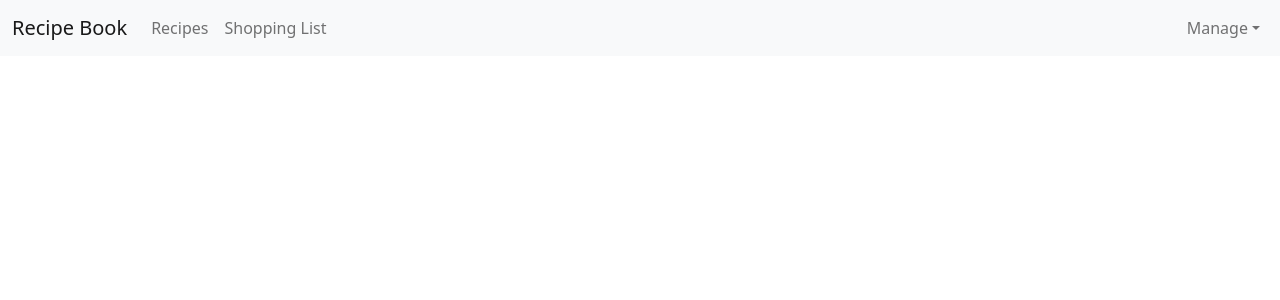
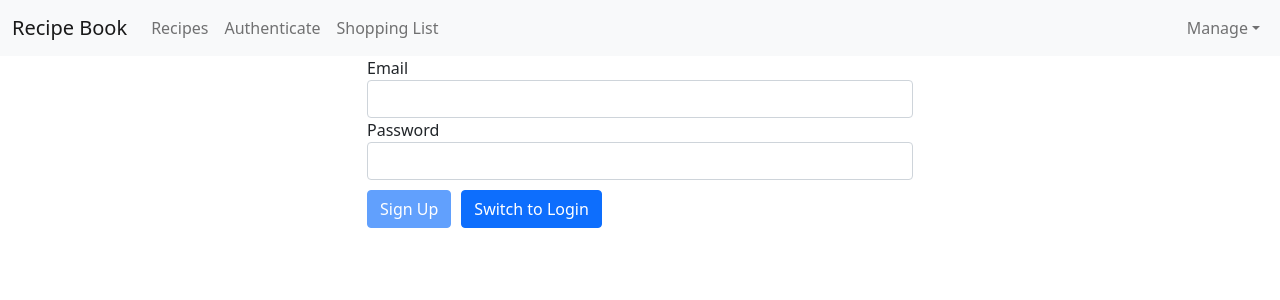
Before and after one commit to MaryamAK7/Recipe-Book, an Angular app: page /auth in a window 1280 px wide. Before the commit this address led to /. Shown: the top 300 px of the page. Built offline with nearby package versions, Linux system fonts and the light colour scheme.

Commit message:
Add:Auth

```diff
--- /dev/null
+++ b/src/app/Auth/auth/auth.component.html
@@ -0,0 +1,20 @@
+<div class="row">
+  <div class="col-md-6 offset-md-3">
+    <div class="alert alert-danger" *ngIf="error">{{error}}</div>
+    <div *ngIf="isLoading">Loading ... </div>
+    <form #authForm = "ngForm" (ngSubmit)="handleSubmit(authForm)" *ngIf="!isLoading">
+      <div class="form-group">
+        <label for="email">Email</label>
+        <input type="text" id="email" class="form-control" ngModel name="email" required email />
+      </div>
+      <div class="form-group">
+        <label for="password">Password</label>
+        <input type="password" id="password" class="form-control" ngModel name="password" required minlength="6"/>
+      </div>
+      <div class="form-group">
+        <button type="submit" class="btn btn-primary"  [disabled]="!authForm.valid">{{isLoginMode ? 'Login' : 'Sign Up'}}</button>
+        <button type="button" class="btn btn-primary" style="margin:10px;" (click)="onSwitchMode()">Switch to {{isLoginMode ? 'Sign Up' : 'Login'}}</button>
+      </div>
+    </form>
+  </div>
+</div>
--- /dev/null
+++ b/src/app/Auth/auth/auth.component.ts
@@ -0,0 +1,50 @@
+import { Component, OnInit } from '@angular/core';
+import { NgForm } from '@angular/forms';
+import { Observable } from 'rxjs';
+import { AuthResponse, AuthService } from './authService.service';
+
+@Component({
+  selector: 'app-auth',
+  templateUrl: './auth.component.html',
+  styleUrls: ['./auth.component.css'],
+})
+export class AuthComponent implements OnInit {
+  isLoginMode = false;
+  error: string = null;
+  isLoading = false;
+
+  constructor(private authService: AuthService) {}
+
+
+
+  ngOnInit(): void {}
+  onSwitchMode() {
+    this.isLoginMode = !this.isLoginMode;
+  }
+  handleSubmit(form: NgForm) {
+    let authObs : Observable<AuthResponse>;
+    if (!form.valid) {
+      return;
+    }
+    this.isLoading = true;
+    if (this.isLoginMode) {
+     authObs =  this.authService.login(form.value.email, form.value.password);
+    } else {
+     authObs =  this.authService.signup(form.value.email, form.value.password);
+    }
+
+    authObs.subscribe({
+      next: (respData) => {
+        this.isLoading = false;
+        console.log(respData);
+      },
+      error: (errorMessage) => {
+        this.isLoading = false;
+        this.error = errorMessage;
+        console.log(errorMessage);
+      },
+    })
+
+    form.reset();
+  }
+}
--- /dev/null
+++ b/src/app/Auth/auth/authService.service.ts
@@ -0,0 +1,49 @@
+import { HttpClient, HttpErrorResponse } from '@angular/common/http';
+import { Injectable } from '@angular/core';
+import { catchError, throwError } from 'rxjs';
+
+export interface AuthResponse {
+  idToken: string;
+  email: string;
+  refreshToken: string;
+  expireIn: string;
+  localId: string;
+  registered?: boolean;
+}
+
+@Injectable({ providedIn: 'root' })
+export class AuthService {
+  constructor(private http: HttpClient) {}
+
+  signup(email: string, password: string) {
+    return this.http
+      .post<AuthResponse>('https://identitytoolkit.googleapis.com/v1/accounts:signUp?key=AIzaSyDJ-7_qhSBoOCc0MfZdc9IQ2egN07HLH0U', {
+        email: email,
+        password: password,
+        returnSecureToken: true,
+      })
+      .pipe(catchError((errorRes) => this.handleError(errorRes)));
+  }
+
+  login(email: string, password: string) {
+    return this.http
+      .post<AuthResponse>('', {
+        email: email,
+        password: password,
+        returnSecureToken: true,
+      })
+      .pipe(catchError((errorRes) => this.handleError(errorRes)));
+  }
+
+  private handleError(errorRes: HttpErrorResponse) {
+    let errorMessage = 'An unknown error occured';
+    if (!errorRes.error || !errorRes.error.error) {
+      return throwError(() => new Error(errorMessage));
+    }
+    switch (errorRes.error.error.message) {
+      case 'EMAIL_EXISTS':
+        errorMessage = 'This email already exists!';
+    }
+    return throwError(() => new Error(errorMessage));
+  }
+}
--- /dev/null
+++ b/src/app/Shared/loading/loading.component.ts
@@ -0,0 +1,15 @@
+import { Component, OnInit } from '@angular/core';
+
+@Component({
+  selector: 'app-loading',
+  template: '<div></div>',
+  styleUrls: ['./loading.component.css']
+})
+export class LoadingComponent implements OnInit {
+
+  constructor() { }
+
+  ngOnInit(): void {
+  }
+
+}
--- a/src/app/app-routing.module.ts
+++ b/src/app/app-routing.module.ts
@@ -1,5 +1,6 @@
 import { NgModule } from '@angular/core';
 import { RouterModule, Routes } from '@angular/router';
+import { AuthComponent } from './Auth/auth/auth.component';
 import { EditRecipeComponent } from './recipes/edit-recipe/edit-recipe.component';
 import { RecipeDetailComponent } from './recipes/recipe-detail/recipe-detail.component';
 import { RecipeStartComponent } from './recipes/recipe-start/recipe-start.component';
@@ -9,6 +10,7 @@ import { ShoppingListComponent } from './shopping-list/shopping-list.component';
 const routes: Routes = [
   {path:'', redirectTo:"recipes", pathMatch: 'full'},
   {path:'shopping-list', component: ShoppingListComponent},
+  {path:'auth', component:AuthComponent},
   {path:'recipes', component:RecipesComponent, children:[
     {path:'', component:RecipeStartComponent, pathMatch: "full"},
     {path:'new',component:EditRecipeComponent},
--- a/src/app/header/header.component.html
+++ b/src/app/header/header.component.html
@@ -26,6 +26,9 @@
           <a class="nav-link" routerLink="/recipes" >Recipes</a>
         </li>
         <li class="nav-item" routerLinkActive="active">
+          <a class="nav-link" routerLink="/auth" >Authenticate</a>
+        </li>
+        <li class="nav-item" routerLinkActive="active">
           <a class="nav-link" routerLink="/shopping-list" >Shopping List</a>
         </li>
       </ul>
```
Also changed, not shown: src/app/app.module.ts (+9 -2 lines), src/app/Auth/auth/auth.component.css (added), src/app/Shared/loading/loading.component.css (added).
